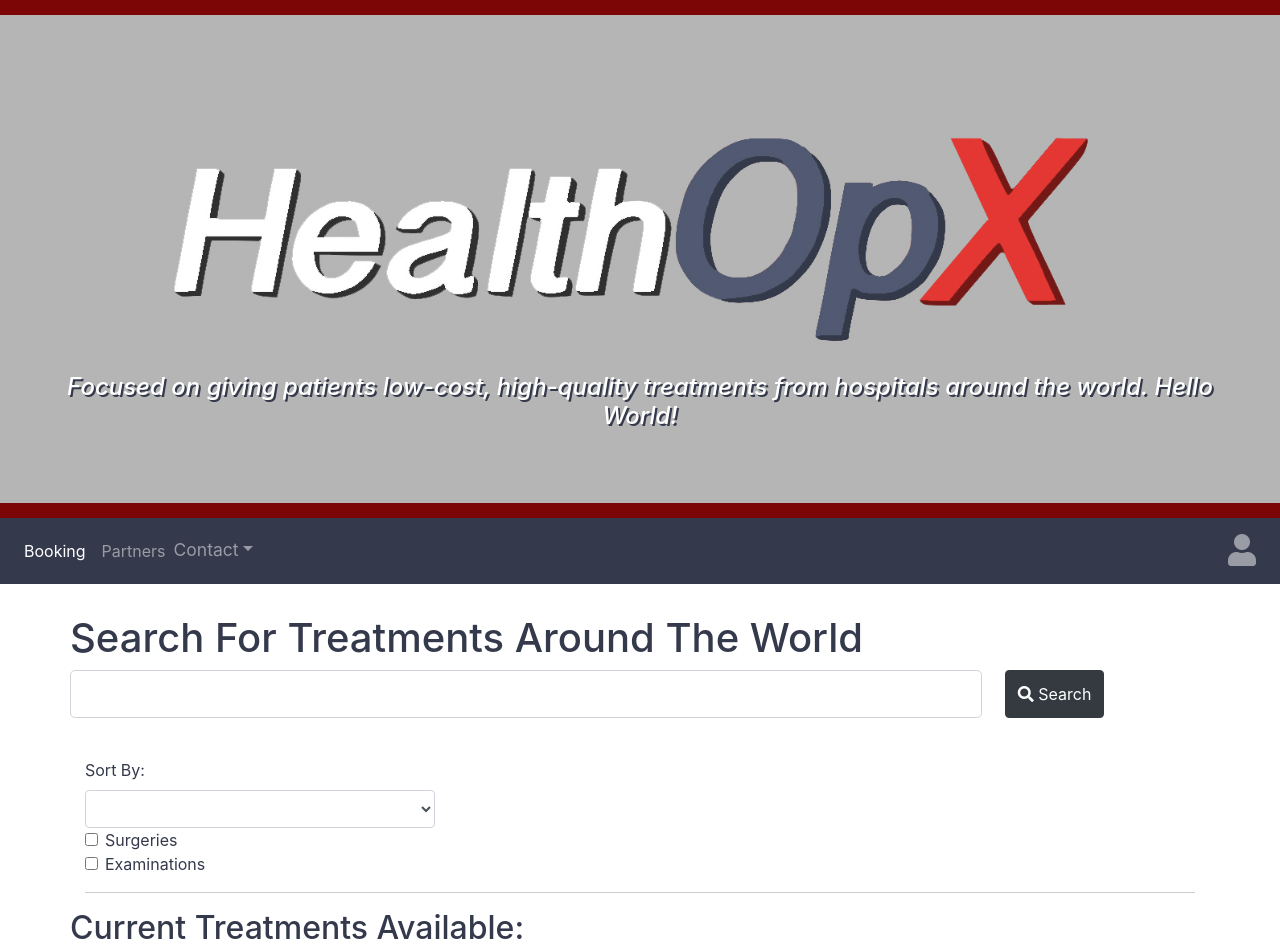
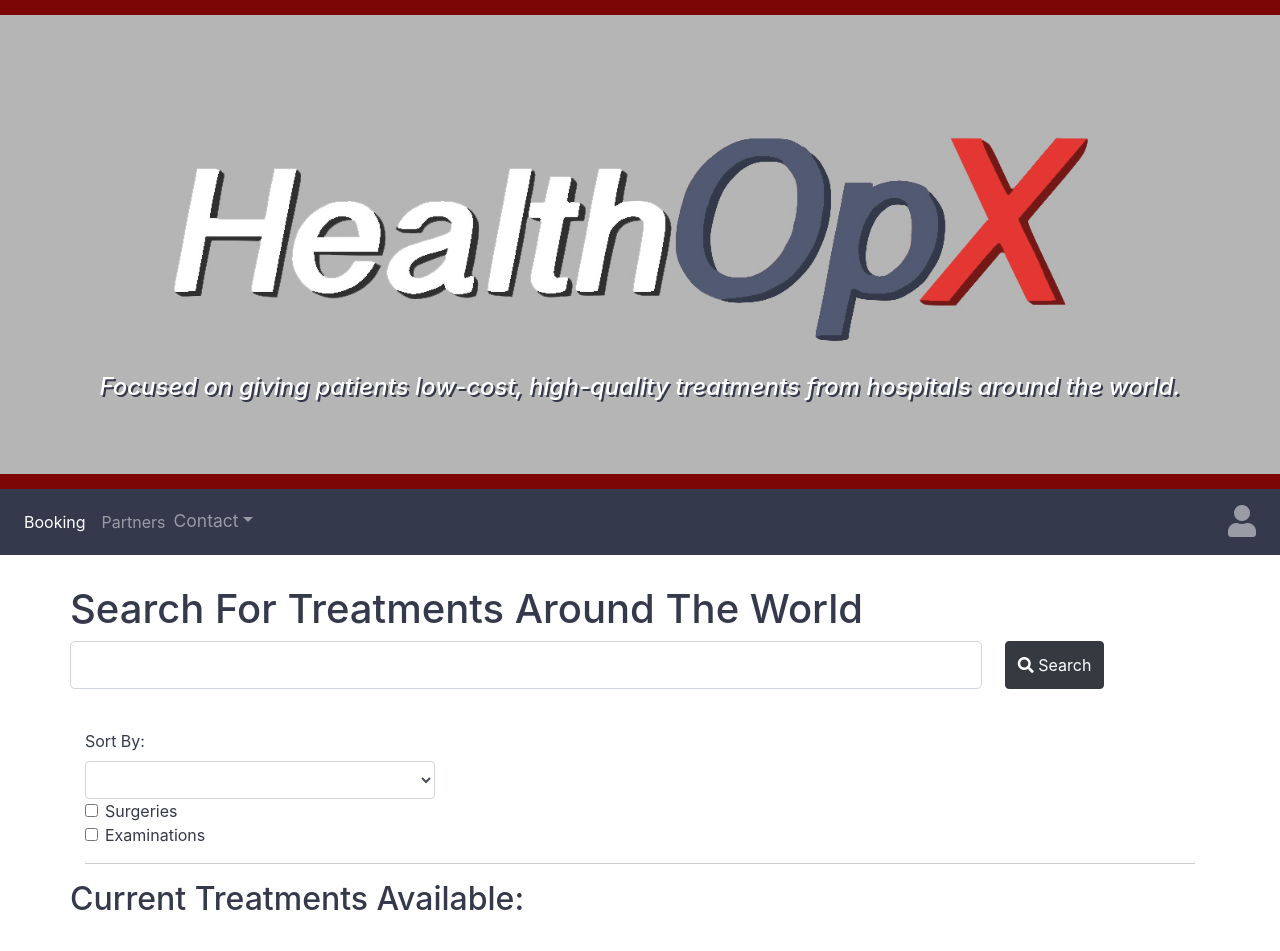
Before and after one commit to HealthOpX/WebsiteJS, a website: page views/index.html in a window 1280 px wide. Shown: the top 951 px of the page. Drawn offline with nearby package versions, Linux system fonts and the light colour scheme; files that its build step writes are made by us from their sources.

Commit message:
Reverting back to old format

```diff
--- a/views/index.html
+++ b/views/index.html
@@ -19,7 +19,7 @@
 
 <div class="jumbotron text-center header" style="margin-bottom:0">
     <img src="../assets/Logo.jpg" style="width: 95%;">
-    <h4 style="font-style:italic; color: white; text-shadow: 2px 2px #34394b;">Focused on giving patients low-cost, high-quality treatments from hospitals around the world. Hello World!</h4>
+    <h4 style="font-style:italic; color: white; text-shadow: 2px 2px #34394b;">Focused on giving patients low-cost, high-quality treatments from hospitals around the world.</h4>
 </div>
 
 <nav class="navbar navbar-expand-sm bg-dark navbar-dark">
```
